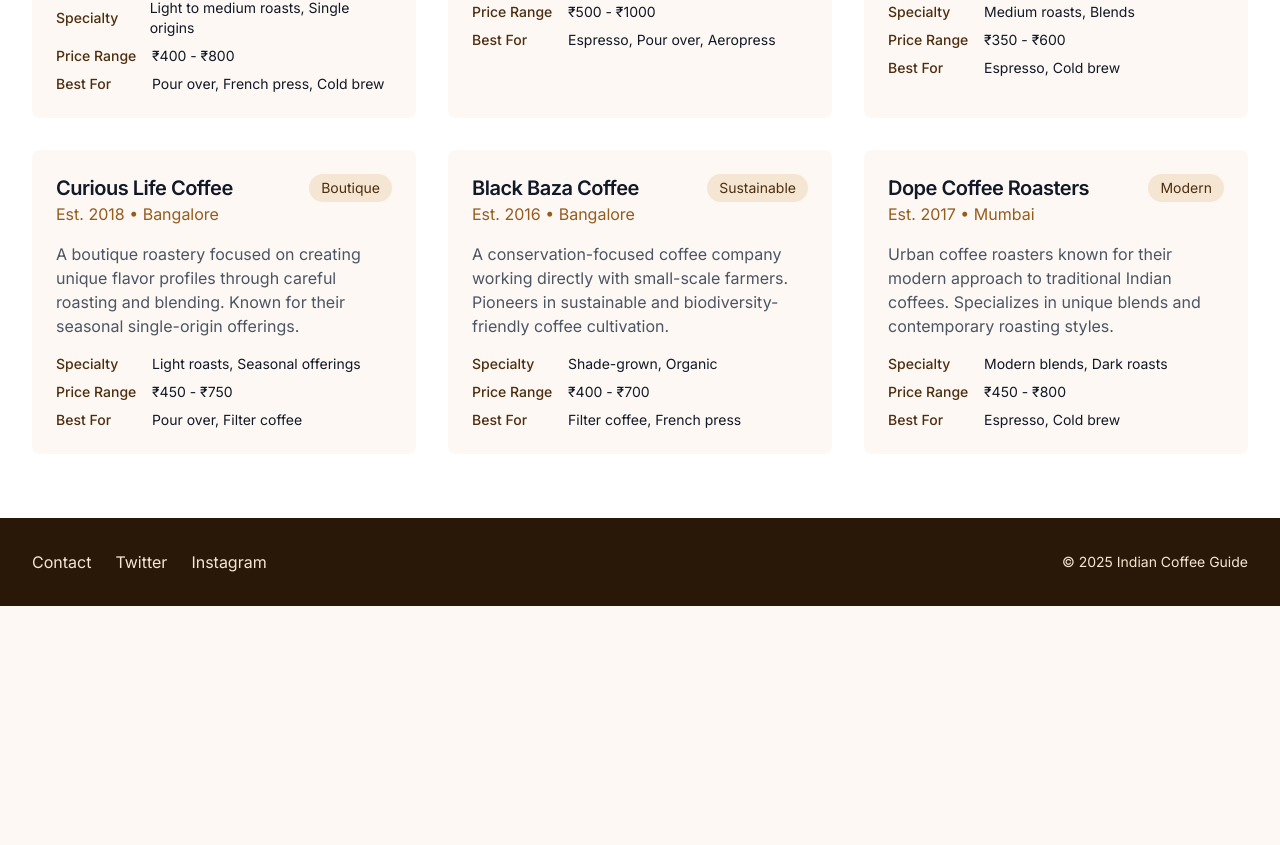
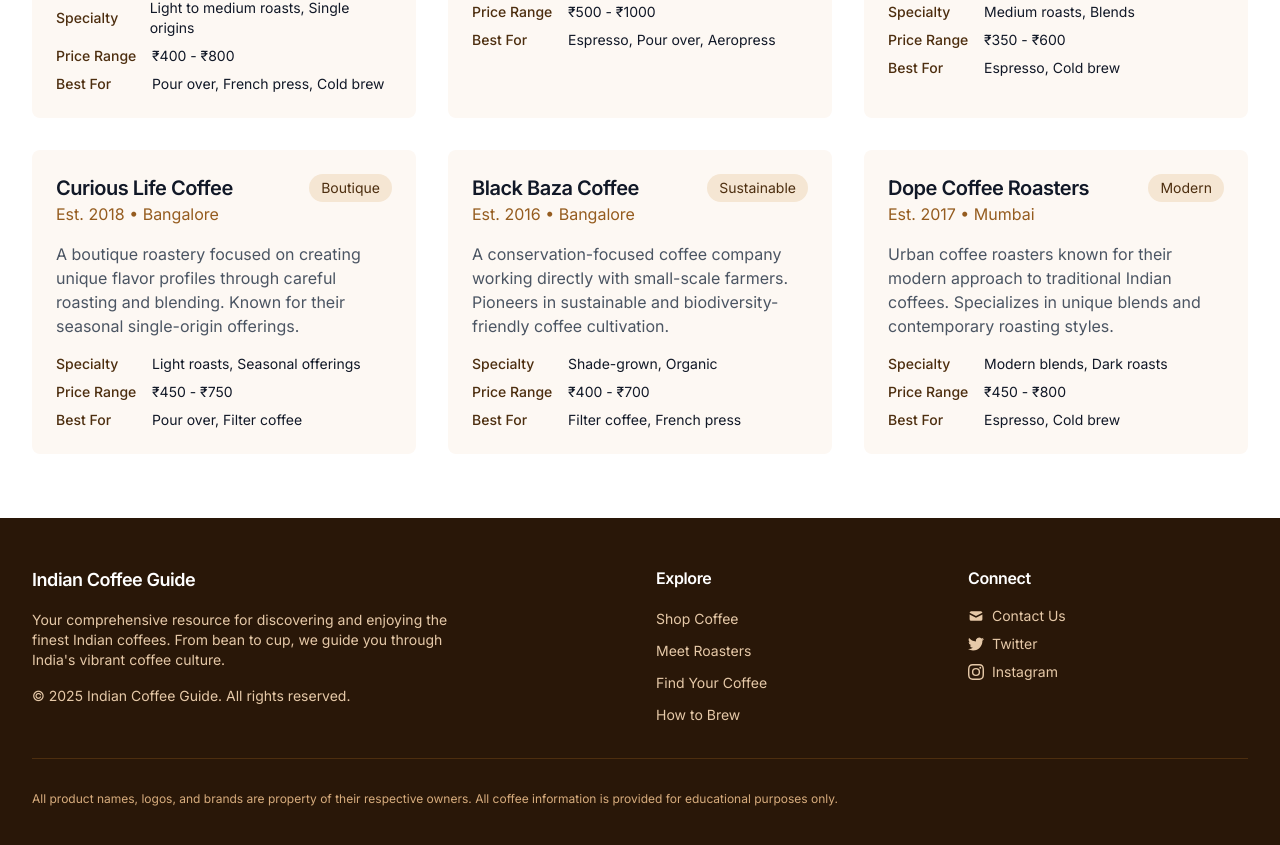
Before and after one commit to baba786/indian-coffee-catalog, a Next.js app: page / in a window 1280 px wide. Shown: the part 2368-3213 px from the top of the page. Before the commit the page ends 2974 px from the top, so only its background shows below. Built offline with nearby package versions, Linux system fonts and the light colour scheme.

Commit message:
Enhance Footer with better organization and social icons

```diff
--- a/app/components/layout/Footer.tsx
+++ b/app/components/layout/Footer.tsx
@@ -2,22 +2,83 @@ import Link from 'next/link';
 
 export default function Footer() {
   return (
-    <footer className="bg-brown-900 text-brown-100">
-      <div className="max-w-7xl mx-auto px-4 sm:px-6 lg:px-8 py-8">
-        <div className="flex flex-col sm:flex-row justify-between items-center space-y-4 sm:space-y-0">
-          <div className="flex space-x-6">
-            <Link href="/contact" className="hover:text-white transition-colors">
-              Contact
-            </Link>
-            <Link href="https://twitter.com/indiancoffeeguide" className="hover:text-white transition-colors">
-              Twitter
-            </Link>
-            <Link href="https://instagram.com/indiancoffeeguide" className="hover:text-white transition-colors">
-              Instagram
-            </Link>
+    <footer className="bg-brown-900 dark:bg-gray-900 text-brown-100 transition-colors duration-200">
+      <div className="max-w-7xl mx-auto px-4 sm:px-6 lg:px-8 py-12">
+        <div className="grid grid-cols-1 md:grid-cols-4 gap-8">
+          {/* Column 1: About */}
+          <div className="col-span-1 md:col-span-2">
+            <h3 className="text-white text-lg font-semibold mb-4">Indian Coffee Guide</h3>
+            <p className="text-brown-200 dark:text-gray-300 text-sm mb-4 max-w-md">
+              Your comprehensive resource for discovering and enjoying the finest Indian coffees. From bean to cup, we guide you through India's vibrant coffee culture.
+            </p>
+            <p className="text-brown-200 dark:text-gray-300 text-sm">
+              © {new Date().getFullYear()} Indian Coffee Guide. All rights reserved.
+            </p>
           </div>
-          <p className="text-sm">
-            © {new Date().getFullYear()} Indian Coffee Guide
+
+          {/* Column 2: Quick Links */}
+          <div>
+            <h4 className="text-white text-md font-semibold mb-4">Explore</h4>
+            <ul className="space-y-2">
+              <li>
+                <Link href="/discover" className="text-brown-200 dark:text-gray-300 hover:text-white transition-colors text-sm">
+                  Shop Coffee
+                </Link>
+              </li>
+              <li>
+                <Link href="/roasters" className="text-brown-200 dark:text-gray-300 hover:text-white transition-colors text-sm">
+                  Meet Roasters
+                </Link>
+              </li>
+              <li>
+                <Link href="/guide" className="text-brown-200 dark:text-gray-300 hover:text-white transition-colors text-sm">
+                  Find Your Coffee
+                </Link>
+              </li>
+              <li>
+                <Link href="/brew" className="text-brown-200 dark:text-gray-300 hover:text-white transition-colors text-sm">
+                  How to Brew
+                </Link>
+              </li>
+            </ul>
+          </div>
+
+          {/* Column 3: Connect */}
+          <div>
+            <h4 className="text-white text-md font-semibold mb-4">Connect</h4>
+            <ul className="space-y-2">
+              <li>
+                <Link href="/contact" className="text-brown-200 dark:text-gray-300 hover:text-white transition-colors text-sm flex items-center">
+                  <svg className="w-4 h-4 mr-2" fill="currentColor" viewBox="0 0 20 20">
+                    <path d="M2.003 5.884L10 9.882l7.997-3.998A2 2 0 0016 4H4a2 2 0 00-1.997 1.884z" />
+                    <path d="M18 8.118l-8 4-8-4V14a2 2 0 002 2h12a2 2 0 002-2V8.118z" />
+                  </svg>
+                  Contact Us
+                </Link>
+              </li>
+              <li>
+                <Link href="https://twitter.com/indiancoffeeguide" className="text-brown-200 dark:text-gray-300 hover:text-white transition-colors text-sm flex items-center">
+                  <svg className="w-4 h-4 mr-2" fill="currentColor" viewBox="0 0 24 24">
+                    <path d="M23.953 4.57a10 10 0 01-2.825.775 4.958 4.958 0 002.163-2.723c-.951.555-2.005.959-3.127 1.184a4.92 4.92 0 00-8.384 4.482C7.69 8.095 4.067 6.13 1.64 3.162a4.822 4.822 0 00-.666 2.475c0 1.71.87 3.213 2.188 4.096a4.904 4.904 0 01-2.228-.616v.06a4.923 4.923 0 003.946 4.827 4.996 4.996 0 01-2.212.085 4.936 4.936 0 004.604 3.417 9.867 9.867 0 01-6.102 2.105c-.39 0-.779-.023-1.17-.067a13.995 13.995 0 007.557 2.209c9.053 0 13.998-7.496 13.998-13.985 0-.21 0-.42-.015-.63A9.935 9.935 0 0024 4.59z" />
+                  </svg>
+                  Twitter
+                </Link>
+              </li>
+              <li>
+                <Link href="https://instagram.com/indiancoffeeguide" className="text-brown-200 dark:text-gray-300 hover:text-white transition-colors text-sm flex items-center">
+                  <svg className="w-4 h-4 mr-2" fill="currentColor" viewBox="0 0 24 24">
+                    <path d="M12 2.163c3.204 0 3.584.012 4.85.07 3.252.148 4.771 1.691 4.919 4.919.058 1.265.069 1.645.069 4.849 0 3.205-.012 3.584-.069 4.849-.149 3.225-1.664 4.771-4.919 4.919-1.266.058-1.644.07-4.85.07-3.204 0-3.584-.012-4.849-.07-3.26-.149-4.771-1.699-4.919-4.92-.058-1.265-.07-1.644-.07-4.849 0-3.204.013-3.583.07-4.849.149-3.227 1.664-4.771 4.919-4.919 1.266-.057 1.645-.069 4.849-.069zM12 0C8.741 0 8.333.014 7.053.072 2.695.272.273 2.69.073 7.052.014 8.333 0 8.741 0 12c0 3.259.014 3.668.072 4.948.2 4.358 2.618 6.78 6.98 6.98C8.333 23.986 8.741 24 12 24c3.259 0 3.668-.014 4.948-.072 4.354-.2 6.782-2.618 6.979-6.98.059-1.28.073-1.689.073-4.948 0-3.259-.014-3.667-.072-4.947-.196-4.354-2.617-6.78-6.979-6.98C15.668.014 15.259 0 12 0zm0 5.838a6.162 6.162 0 100 12.324 6.162 6.162 0 000-12.324zM12 16a4 4 0 110-8 4 4 0 010 8zm6.406-11.845a1.44 1.44 0 100 2.881 1.44 1.44 0 000-2.881z" />
+                  </svg>
+                  Instagram
+                </Link>
+              </li>
+            </ul>
+          </div>
+        </div>
+
+        <div className="border-t border-brown-800 dark:border-gray-800 mt-8 pt-8 text-xs text-brown-300 dark:text-gray-400">
+          <p>
+            All product names, logos, and brands are property of their respective owners. All coffee information is provided for educational purposes only.
           </p>
         </div>
       </div>
```
